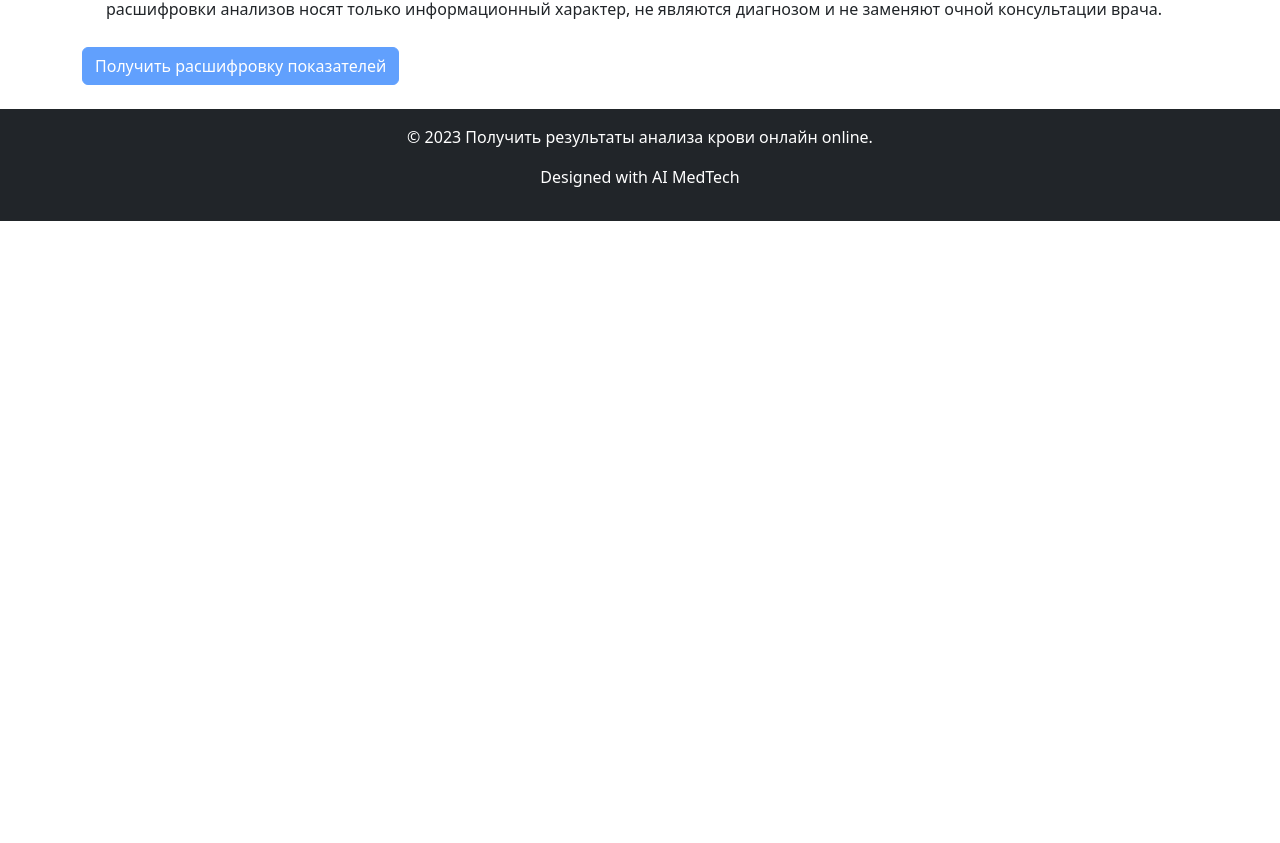
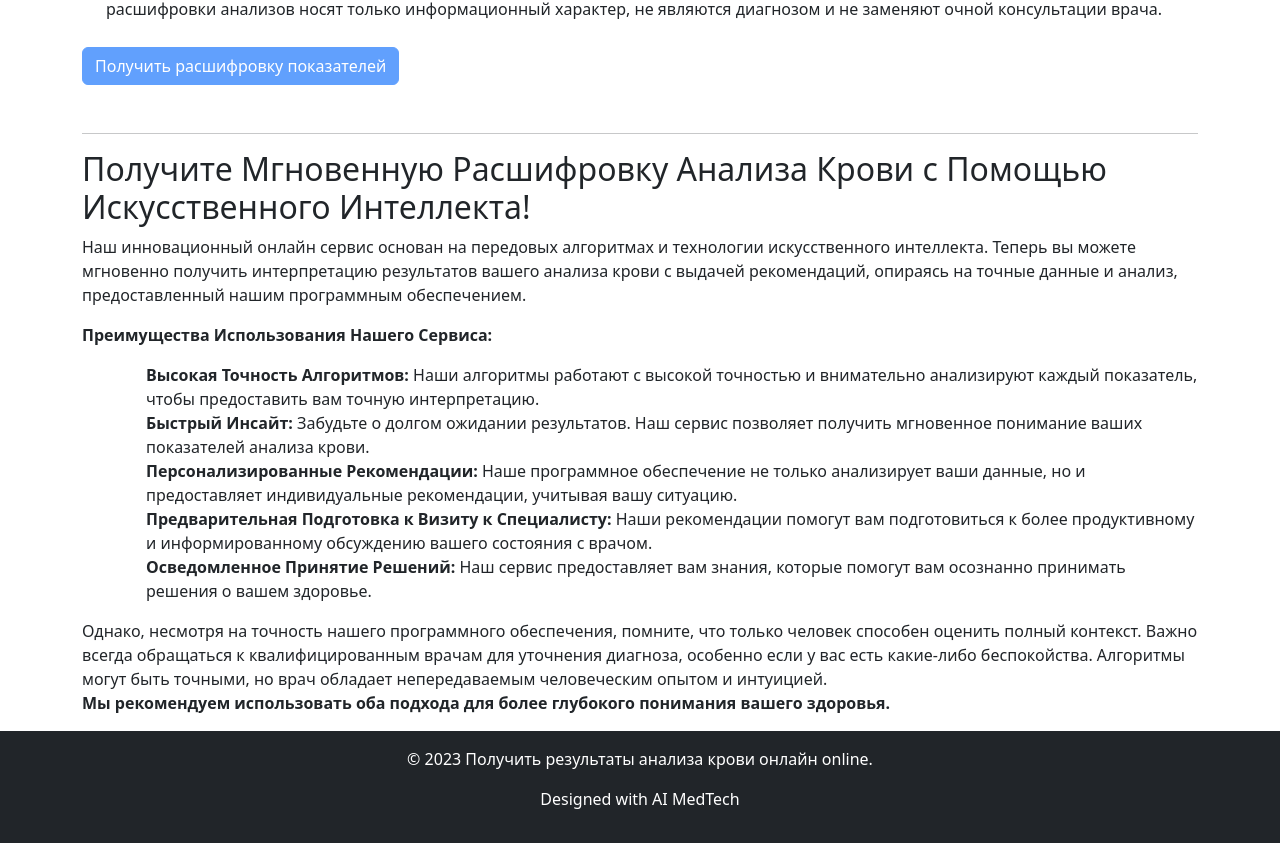
Before and after one commit to ivanshamaev/webapp-analiz, a React (Create React App) app in the folder frontend/: page / in a window 1280 px wide. Shown: the part 1820-2663 px from the top of the page. Before the commit the page ends 2041 px from the top, so only its background shows below. Built offline with nearby package versions, Linux system fonts and the light colour scheme.

Commit message:
added text for SEO

```diff
--- a/frontend/src/App.js
+++ b/frontend/src/App.js
@@ -4,6 +4,7 @@ import './App.css';
 import Navbar from './components/Navbar';
 import Content from './components/Content';
 import AnalizForm from './components/AnalizForm';
+import InfoBlock from './components/InfoBlock';
 import Footer from './components/Footer';
 
 function App() {
@@ -12,6 +13,7 @@ function App() {
       <Navbar />
       <Content />
       <AnalizForm />
+      <InfoBlock />
       <Footer />
     </div>
   );
--- /dev/null
+++ b/frontend/src/components/InfoBlock.js
@@ -0,0 +1,33 @@
+import React from 'react';
+
+const InfoBlock = () => {
+  return (
+    <div className="container mt-4">
+      <hr/>
+      <h2>Получите Мгновенную Расшифровку Анализа Крови с Помощью Искусственного Интеллекта!</h2>
+      <p>
+      Наш инновационный онлайн сервис основан на передовых алгоритмах и технологии искусственного интеллекта.
+      Теперь вы можете мгновенно получить интерпретацию результатов вашего анализа крови с выдачей рекомендаций,
+      опираясь на точные данные и анализ, предоставленный нашим программным обеспечением.
+      </p>
+      <p><strong>Преимущества Использования Нашего Сервиса:</strong></p>
+      <ul>
+        <ol><strong>Высокая Точность Алгоритмов:</strong> Наши алгоритмы работают с высокой точностью и внимательно анализируют каждый показатель, чтобы предоставить вам точную интерпретацию.</ol>
+        <ol><strong>Быстрый Инсайт:</strong> Забудьте о долгом ожидании результатов. Наш сервис позволяет получить мгновенное понимание ваших показателей анализа крови.</ol>
+        <ol><strong>Персонализированные Рекомендации:</strong> Наше программное обеспечение не только анализирует ваши данные, но и предоставляет индивидуальные рекомендации, учитывая вашу ситуацию.</ol>
+        <ol><strong>Предварительная Подготовка к Визиту к Специалисту:</strong> Наши рекомендации помогут вам подготовиться к более продуктивному и информированному обсуждению вашего состояния с врачом.</ol>
+        <ol><strong>Осведомленное Принятие Решений:</strong> Наш сервис предоставляет вам знания, которые помогут вам осознанно принимать решения о вашем здоровье.</ol>
+      </ul>
+      <p>
+      Однако, несмотря на точность нашего программного обеспечения, помните,
+      что только человек способен оценить полный контекст.
+      Важно всегда обращаться к квалифицированным врачам для уточнения диагноза,
+      особенно если у вас есть какие-либо беспокойства. Алгоритмы могут быть точными,
+      но врач обладает непередаваемым человеческим опытом и интуицией.
+      <br/><strong> Мы рекомендуем использовать оба подхода для более глубокого понимания вашего здоровья.</strong>
+      </p>
+    </div>
+  );
+};
+
+export default InfoBlock;
```
